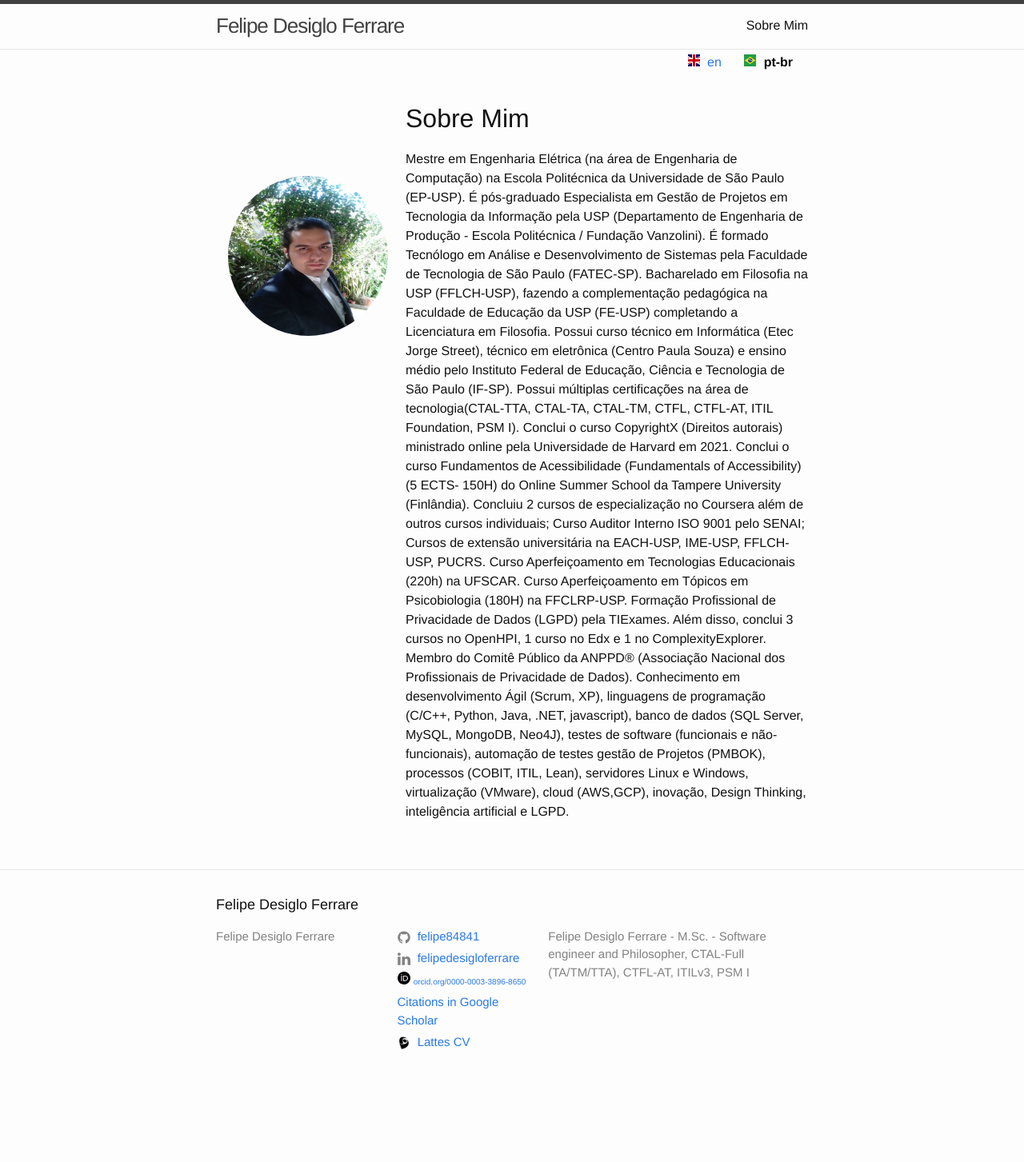
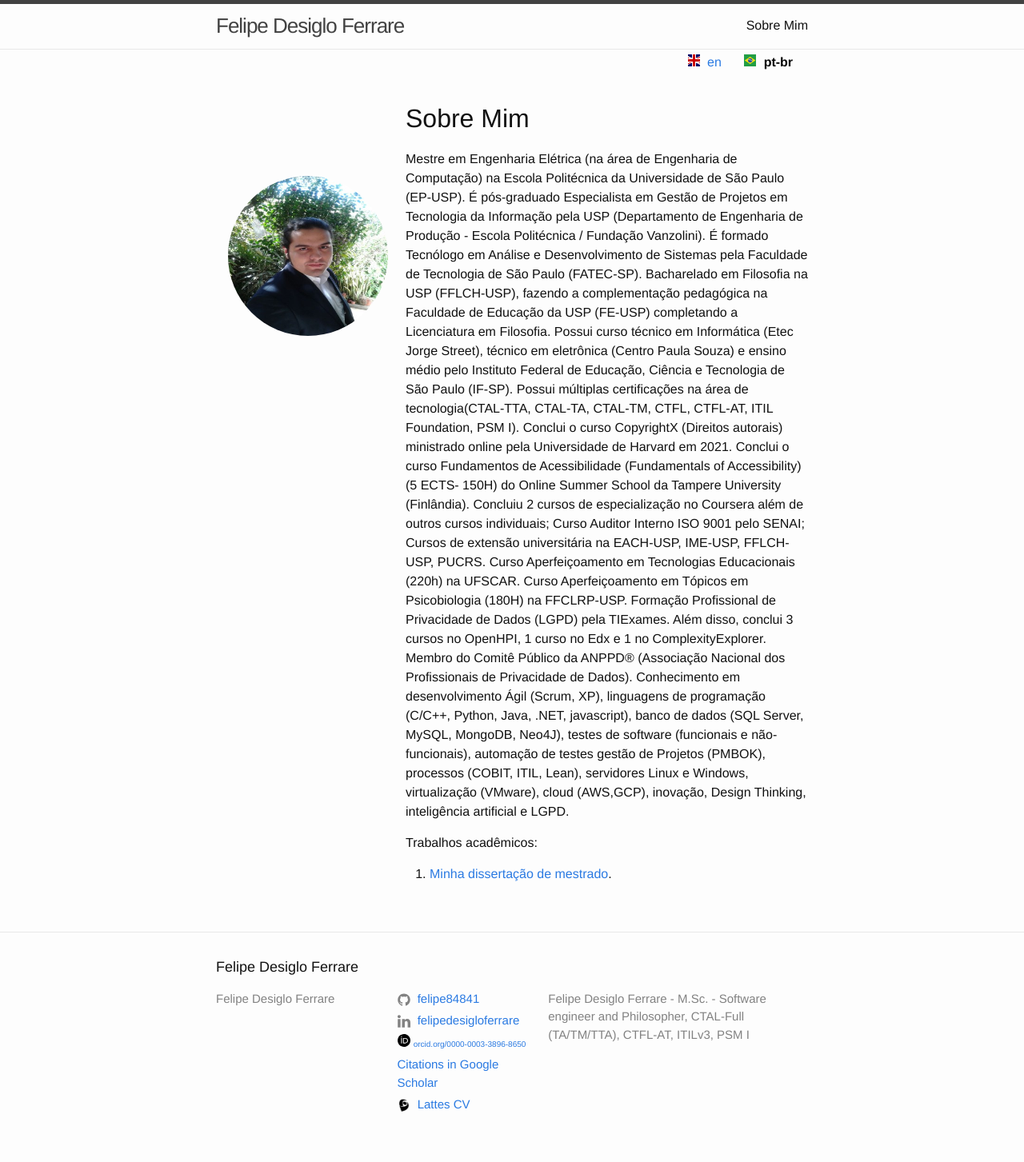
Before and after one commit to felipe84841/felipe84841.github.io, a Jekyll site: the page built from about.html, in a window 1280 px wide. Shown: the whole page at 80% size. Built offline with Jekyll 4.4.1, drawn with Linux system fonts in a browser that asks for light colours; before the commit the page ends 1375 px from its top, so only the background shows below that.

Commit message:
Update About

```diff
--- a/about.html
+++ b/about.html
@@ -15,4 +15,12 @@ Mestre em Engenharia Elétrica (na área de Engenharia de Computação) na Escol
 Possui múltiplas certificações na área de tecnologia(CTAL-TTA, CTAL-TA, CTAL-TM, CTFL, CTFL-AT, ITIL Foundation, PSM I).
 Conclui o curso CopyrightX (Direitos autorais) ministrado online pela Universidade de Harvard em 2021. Conclui o curso Fundamentos de Acessibilidade (Fundamentals of Accessibility) (5 ECTS- 150H) do Online Summer School da Tampere University (Finlândia). Concluiu 2 cursos de especialização no Coursera além de outros cursos individuais; Curso Auditor Interno ISO 9001 pelo SENAI; Cursos de extensão universitária na EACH-USP, IME-USP, FFLCH-USP, PUCRS. Curso Aperfeiçoamento em Tecnologias Educacionais (220h) na UFSCAR. Curso Aperfeiçoamento em Tópicos em Psicobiologia (180H) na FFCLRP-USP. Formação Profissional de Privacidade de Dados (LGPD) pela TIExames. Além disso, conclui 3 cursos no OpenHPI, 1 curso no Edx e 1 no ComplexityExplorer. Membro do Comitê Público da ANPPD® (Associação Nacional dos Profissionais de Privacidade de Dados). Conhecimento em desenvolvimento Ágil (Scrum, XP), linguagens de programação (C/C++, Python, Java, .NET, javascript), banco de dados (SQL Server, MySQL, MongoDB, Neo4J), testes de software (funcionais e não-funcionais), automação de testes gestão de Projetos (PMBOK), processos (COBIT, ITIL, Lean), servidores Linux e Windows, virtualização (VMware), cloud (AWS,GCP), inovação, Design Thinking, inteligência artificial e LGPD.
 </p>
+
+ <p>Trabalhos acadêmicos:</p>
+<ol>
+  <li>
+  <p> <a href="https://www.teses.usp.br/teses/disponiveis/3/3141/tde-20102023-145327/en.php">Minha dissertação de mestrado</a>.</p>
+  </li>
+</ol>
+
 </div>
```
Also changed, not shown: about_en.html (+7 -0 lines).
